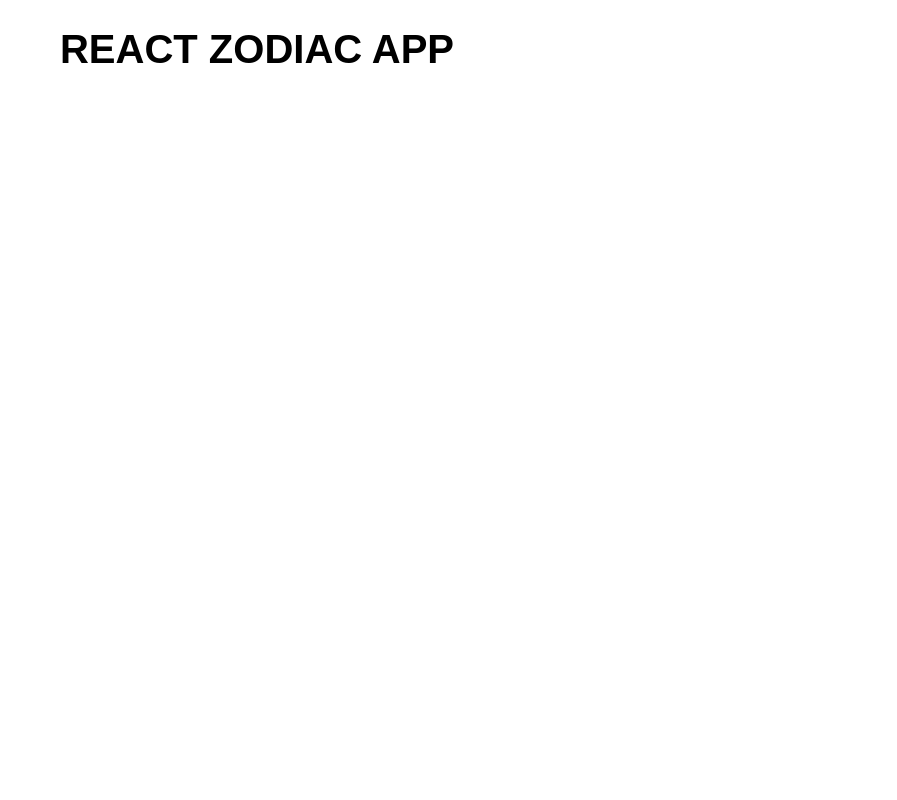
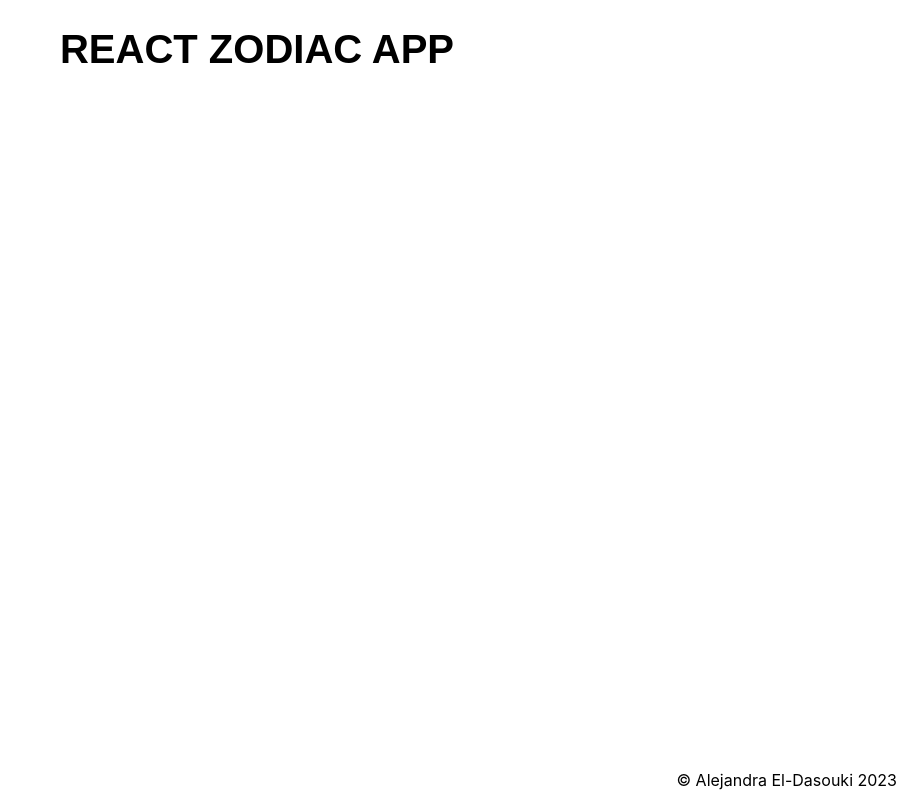
Before and after one commit to Alejae1998/zodiac-react, a React (Create React App) app: page / in a window 1280 px wide. Shown: the whole page, without its empty margins (383-1280 px from the left). Built offline with nearby package versions, Linux system fonts and the light colour scheme; a web font is replaced by a local one.

Commit message:
rendering the foooter

```diff
--- a/src/App.js
+++ b/src/App.js
@@ -2,11 +2,13 @@ import React from 'react';
 import './App.css';
 
 import Header from './components/Header/Header';
+import Footer from './components/Footer/Footer.js';
 
 function App() {
   return (
     <div className="App">
       <Header />
+      <Footer />
     </div>
   );
 }
--- a/src/components/Footer/Footer.css
+++ b/src/components/Footer/Footer.css
@@ -0,0 +1,11 @@
+footer {
+  color: var(--color3);
+  height: 40px;
+  background-color: var(--color5);
+  display: flex;
+  align-items: center;
+  justify-content: flex-end;
+  position: fixed;
+  width: 100%;
+  bottom: 0;
+}
--- a/src/components/Footer/Footer.js
+++ b/src/components/Footer/Footer.js
@@ -0,0 +1,6 @@
+import './Footer.css';
+import React from 'react';
+
+export default function Footer() {
+  return <footer>© Alejandra El-Dasouki 2023</footer>;
+}
```
